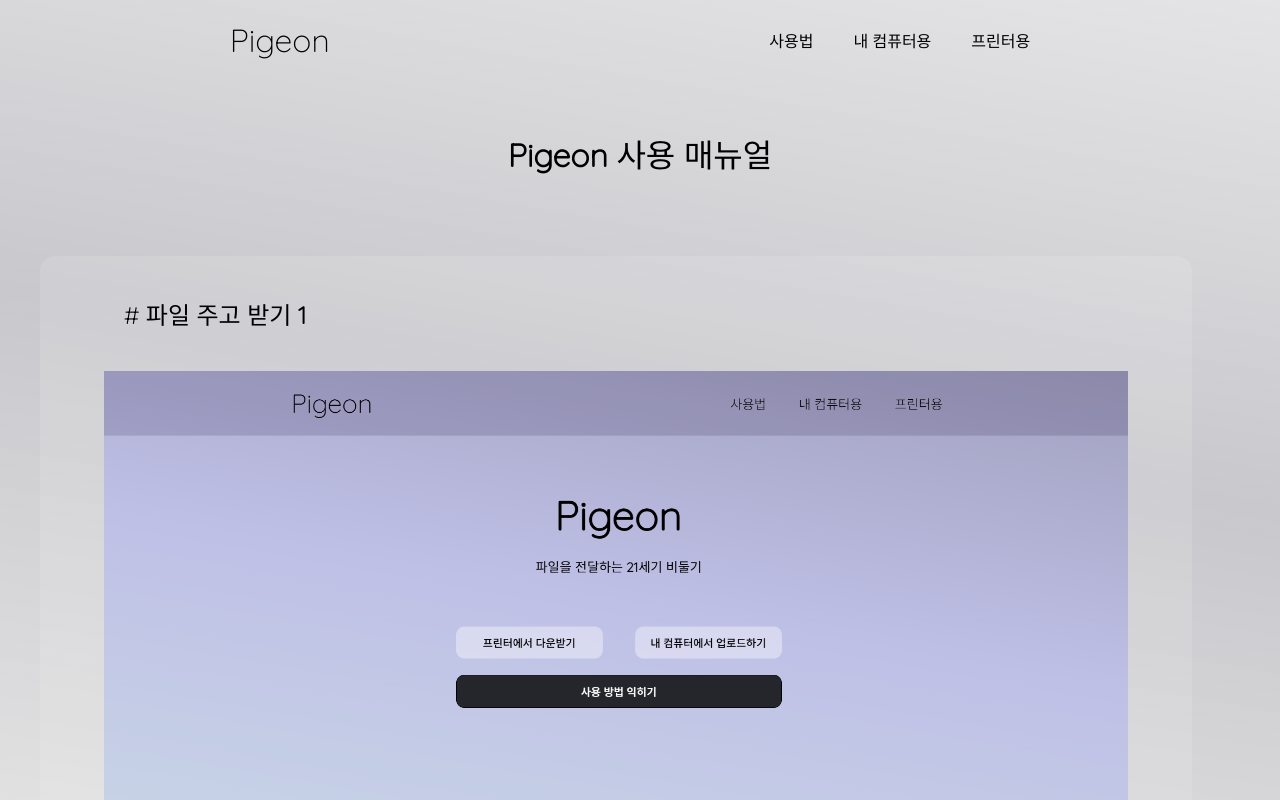
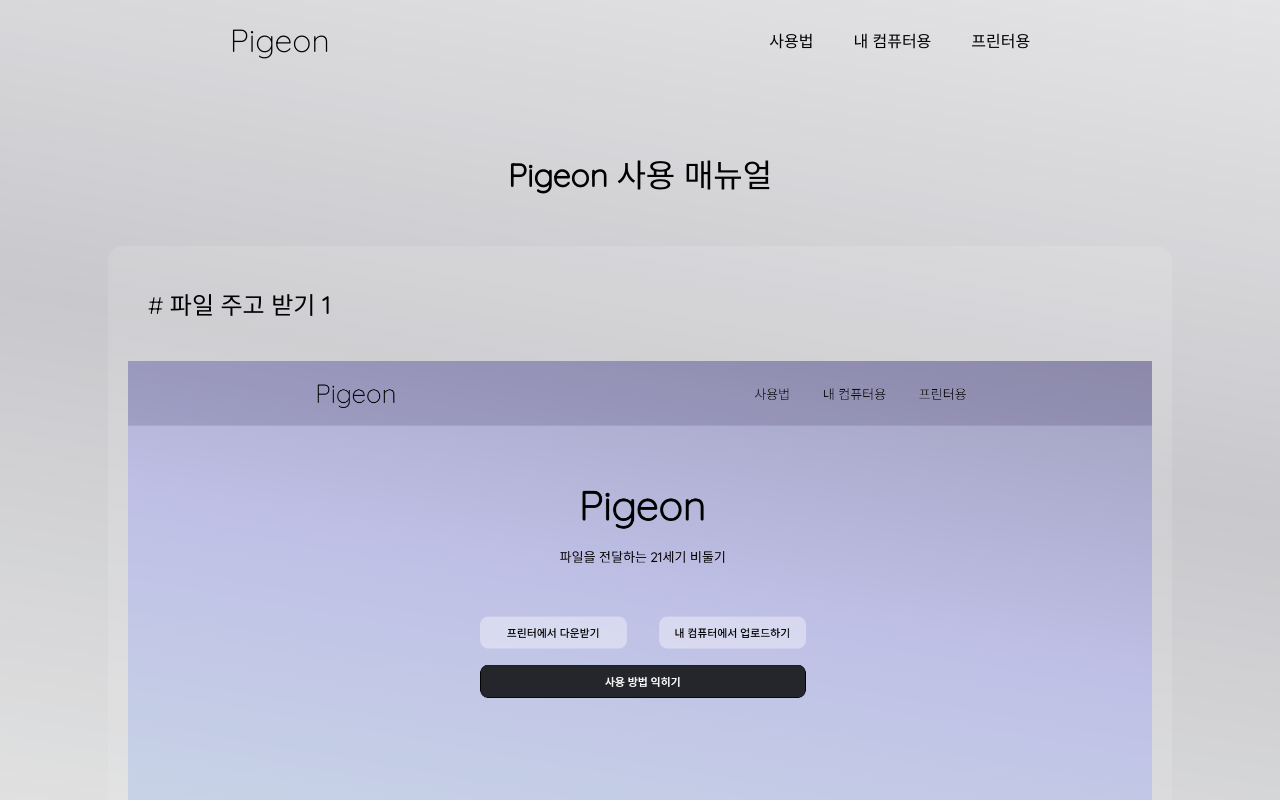
Before and after one commit to sjsh-sujebi/wapt-frontend, a React (Create React App) app: page /usage in a window 1280 px wide. Shown: the top 800 px of the page. Built offline with nearby package versions, Linux system fonts and the light colour scheme.

Commit message:
better design

```diff
--- a/src/components/HowToUse.tsx
+++ b/src/components/HowToUse.tsx
@@ -11,8 +11,9 @@ function clip(tag: string) {
 
 export default function HowToUse() {
     return (
-        <div className="htu_wrapper">
-            <h1 className="htu_topic"><span className="upfont">Pigeon</span> <span className="mdownfont">사용 매뉴얼</span></h1>
+        <>
+            <div className="mp_explanation_page_wrapper">
+                <h1 className="mp_explanation_topic_title htu_main"><span className="upfont">Pigeon</span> <span className="mdownfont">사용 매뉴얼</span></h1>
                 <div className="htu_container">
                     <h2 id="filetransfer1" onClick={() => clip("filetransfer1")}># 파일 주고 받기 <span className="upfont">1</span></h2>
                     <img src="/5.png" alt="" />
@@ -70,5 +71,9 @@ export default function HowToUse() {
                     <br />
                 </div>
             </div>
+        </>
+
+
+
     )
 }
--- a/src/components/Printer.tsx
+++ b/src/components/Printer.tsx
@@ -81,11 +81,13 @@ export default function HomePage() {
 
     const default_return = (
         <div className="pt_container">
-            <h1 className="pt_title mdownfont">프린터 번호 <span className="upfont">:</span> <span className="upfont pt_gray">{code}</span></h1>
+            <div className="pt_wrapped_section">
+                <h1 className="pt_title mdownfont">프린터 번호 <span className="upfont">:</span> <span className="upfont pt_gray">{code}</span></h1>
                 <div className="us_checkbox_group">
                     <input type="checkbox" id="blockchain" />
                     <label htmlFor="blockchain" className="mdownfont" title="블록체인을 사용하므로 시간이 걸릴 수 있습니다.">블록체인 위조 방지 검사하기</label>
                 </div>
+            </div>
             {
                 (() => {
                     if (downloadLinks.length == 0) {
--- a/src/styles/HowToUse.css
+++ b/src/styles/HowToUse.css
@@ -11,8 +11,8 @@ a {
     color: gray;
 }
 
-.htu_topic {
-    text-align: center;
+.htu_main {
+    margin-top: 80px;
 }
 
 .htu_highlight {
--- a/src/styles/MainPage.css
+++ b/src/styles/MainPage.css
@@ -211,3 +211,9 @@
     display: flex;
     justify-content: center;
 }
+
+.mp_explanation_page_wrapper {
+    display: flex;
+    flex-direction: column;
+    align-items: center;
+}
--- a/src/styles/Printer.css
+++ b/src/styles/Printer.css
@@ -2,9 +2,15 @@
     display: flex;
     flex-direction: column;
     align-items: center;
+    min-height: 80vh;
+    justify-content: space-around;
 }
 
-.pt_container > h1 {
+.pt_wrapped_section {
+    text-align: center;
+}
+
+.pt_title {
     margin: 70px;
 }
 
--- a/src/styles/User.css
+++ b/src/styles/User.css
@@ -4,6 +4,7 @@
     align-items: center;
     max-width: 80vw;
     align-self: center;
+    min-height: 80vh;
 }
 
 .us_even_container {
```
Lines whose indentation alone changed are shown as unchanged.
